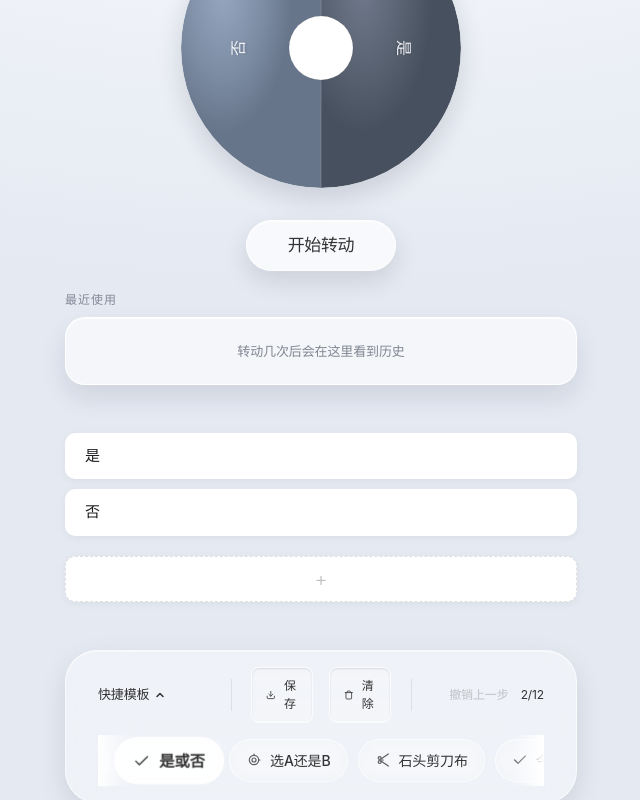
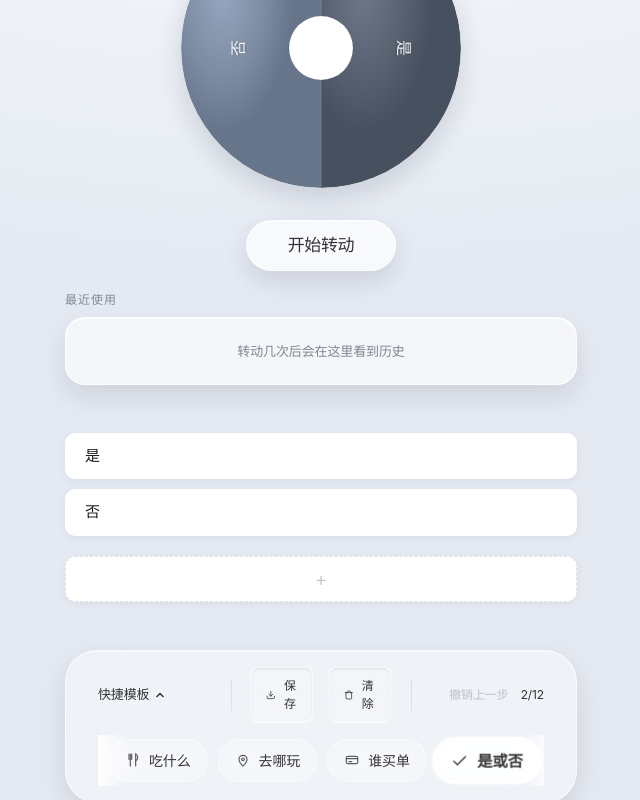
Before and after one commit to DYDgogogo/pick-for-me, a React (Vite) app: page / in a window 1280 px wide. Both pictures are taken after a click on the button "快捷模板". Shown: the part 300-1100 px from the top of the page, without its empty margins (319-959 px from the left). Built offline with nearby package versions, Linux system fonts and the light colour scheme.

Commit message:
Fix: Comprehensive fix for last preset template selection - increased padding, improved z-index, reduced gradient overlay, added spacer

```diff
--- a/src/components/OptionEditor.tsx
+++ b/src/components/OptionEditor.tsx
@@ -921,7 +921,7 @@ export default function OptionEditor({ options, onChange, presets, canUndo = fal
                 style={{ marginTop: '8px' }} // tighter gap -> unified island
               >
                 {/* Scroll area with edge gradient fades (no arrows) */}
-                <div style={{ position: 'relative', width: '100%' }}>
+                <div style={{ position: 'relative', width: '100%', overflow: 'hidden' }}>
                   <div
                     className="flex overflow-x-auto hide-scrollbar"
                     ref={presetsScrollRef}
@@ -929,9 +929,17 @@ export default function OptionEditor({ options, onChange, presets, canUndo = fal
                       scheduleMagnetUpdate();
                       scheduleScrollEndSelection();
                     }}
+                    onMouseDown={(e) => {
+                      // Allow scrolling but don't interfere with button clicks
+                      // Only prevent if clicking directly on scroll container (not on buttons)
+                      if (e.target === e.currentTarget || (e.target as HTMLElement).closest('button') === null) {
+                        // This is a scroll action, allow it
+                        return;
+                      }
+                    }}
                     style={{
                       width: '100%',
-                      justifyContent: 'center', // Center when chips don't overflow
+                      justifyContent: 'flex-start', // Changed from 'center' to 'flex-start' to ensure proper spacing
                       gap: '10px',
                       scrollSnapType: 'x mandatory', // CSS magnetic snap
                       WebkitOverflowScrolling: 'touch', // Momentum scrolling (iOS)
@@ -939,7 +947,8 @@ export default function OptionEditor({ options, onChange, presets, canUndo = fal
                       paddingTop: '4px',
                       paddingBottom: '4px',
                       paddingLeft: '10px',
-                      paddingRight: '20px', // Extra padding for last item to ensure it's fully clickable
+                      paddingRight: '50px', // Extra padding for last item to ensure it's fully clickable (increased from 20px)
+                      position: 'relative', // Ensure proper stacking context
                     }}
                   >
                     {presets.map((preset, index) => {
@@ -972,9 +981,15 @@ export default function OptionEditor({ options, onChange, presets, canUndo = fal
                           onMouseDown={(e) => {
                             // Prevent scroll from interfering with click on edge items
                             e.stopPropagation();
+                            e.preventDefault(); // Also prevent default to ensure click works
                           }}
                           onTouchStart={(e) => {
                             // Prevent scroll from interfering with touch on edge items
+                            e.stopPropagation();
+                            // Don't preventDefault on touchStart to allow proper touch handling
+                          }}
+                          onTouchEnd={(e) => {
+                            // Ensure touch events work properly for last item
                             e.stopPropagation();
                           }}
                           ref={(el) => {
@@ -986,6 +1001,8 @@ export default function OptionEditor({ options, onChange, presets, canUndo = fal
                           className="flex-shrink-0 flex items-center gap-2"
                           style={{
                             touchAction: 'manipulation', // Prevent double-tap zoom and improve touch response
+                            position: 'relative', // Ensure button is positioned
+                            zIndex: 10, // Ensure button is above other elements
                             // Chip Refinement (Light glass): default subtle, emphasized (selected/center) pops
                             paddingLeft: isVerySmallScreen ? '12px' : isSmallScreen ? '14px' : '16px',
                             paddingRight: isVerySmallScreen ? '12px' : isSmallScreen ? '14px' : '16px',
@@ -1019,6 +1036,8 @@ export default function OptionEditor({ options, onChange, presets, canUndo = fal
                         </motion.button>
                       );
                     })}
+                    {/* Extra spacer to ensure last button is fully accessible */}
+                    <div style={{ minWidth: '30px', flexShrink: 0 }} />
                   </div>
 
                   {/* Left fade (30px) */}
@@ -1035,7 +1054,7 @@ export default function OptionEditor({ options, onChange, presets, canUndo = fal
                         'linear-gradient(to right, rgba(255, 255, 255, 1), rgba(255, 255, 255, 0))',
                     }}
                   />
-                  {/* Right fade (30px) */}
+                  {/* Right fade (reduced width to avoid blocking last button) */}
                   <div
                     aria-hidden="true"
                     style={{
@@ -1043,10 +1062,11 @@ export default function OptionEditor({ options, onChange, presets, canUndo = fal
                       top: 0,
                       bottom: 0,
                       right: 0,
-                      width: '30px',
+                      width: '20px', // Reduced from 30px to avoid blocking last button
                       pointerEvents: 'none',
                       background:
-                        'linear-gradient(to left, rgba(255, 255, 255, 1), rgba(255, 255, 255, 0))',
+                        'linear-gradient(to left, rgba(255, 255, 255, 0.8), rgba(255, 255, 255, 0))', // Lighter gradient
+                      zIndex: 1, // Lower than buttons
                     }}
                   />
                 </div>
```
